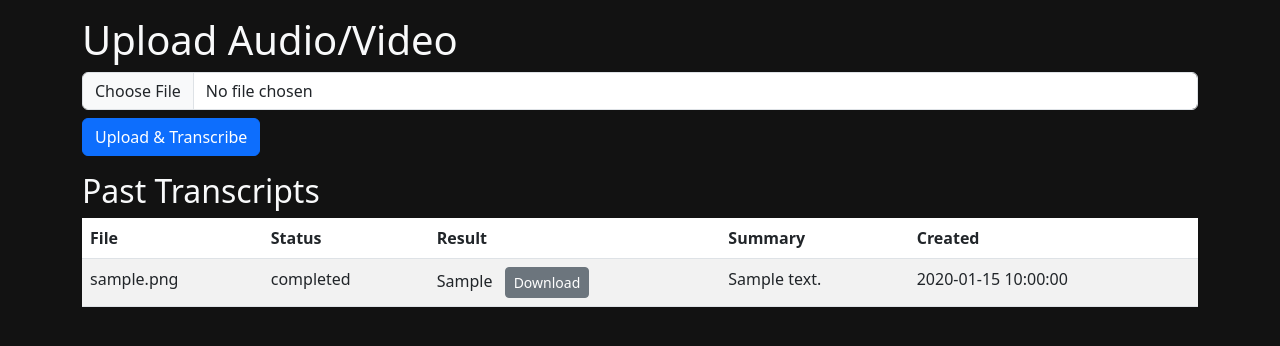
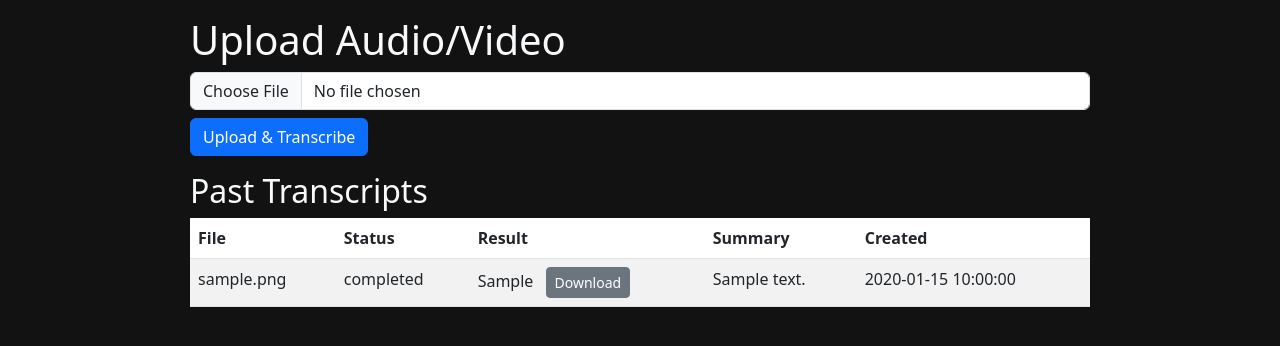
Before and after one commit to slitzer/4Ears, a FastAPI app: page / in a window 1280 px wide. Shown: the part 55-401 px from the top of the page. Run offline with FastAPI, Linux system fonts and the light colour scheme; tables that the repository leaves empty hold one stand-in row (values such as "Sample post").

Commit message:
Fix inconsistent layout width

```diff
--- a/app/static/style.css
+++ b/app/static/style.css
@@ -15,6 +15,11 @@ body.dark {
     color: var(--text-dark);
 }
 
+.main-content {
+    max-width: 900px;
+    margin: 0 auto;
+}
+
 .result-snippet {
     max-width: 400px;
     overflow: hidden;
--- a/app/templates/index.html
+++ b/app/templates/index.html
@@ -17,6 +17,7 @@
         {% endif %}
         <button id="dark-toggle" type="button" class="btn btn-sm btn-secondary ms-2"></button>
     </nav>
+    <div class="main-content">
     <h1>Upload Audio/Video</h1>
     <form action="/upload" method="post" enctype="multipart/form-data" class="mb-3">
         <input class="form-control" type="file" name="file" accept="audio/*,video/*" required>
@@ -58,5 +59,6 @@
         {% endfor %}
         </tbody>
     </table>
+    </div>
 </body>
 </html>
```
